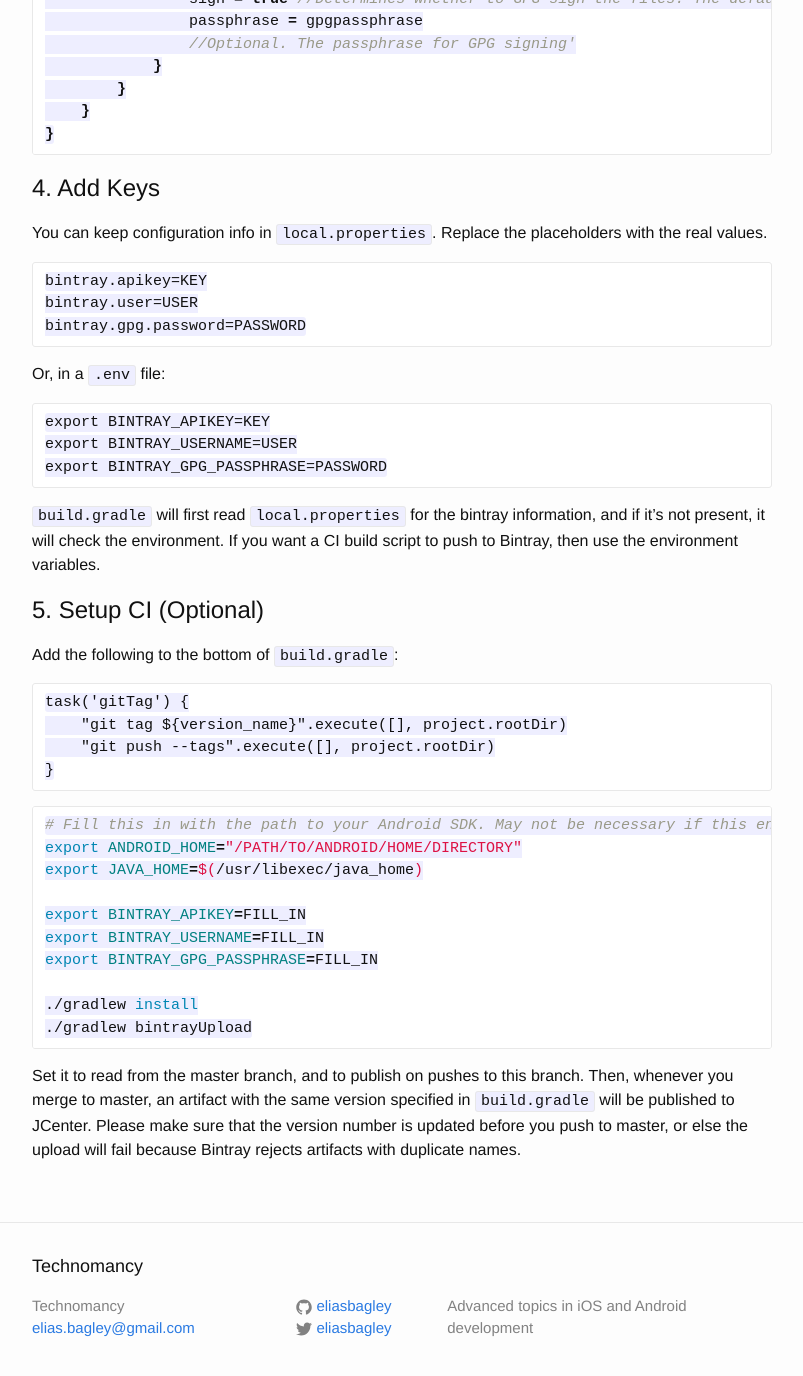
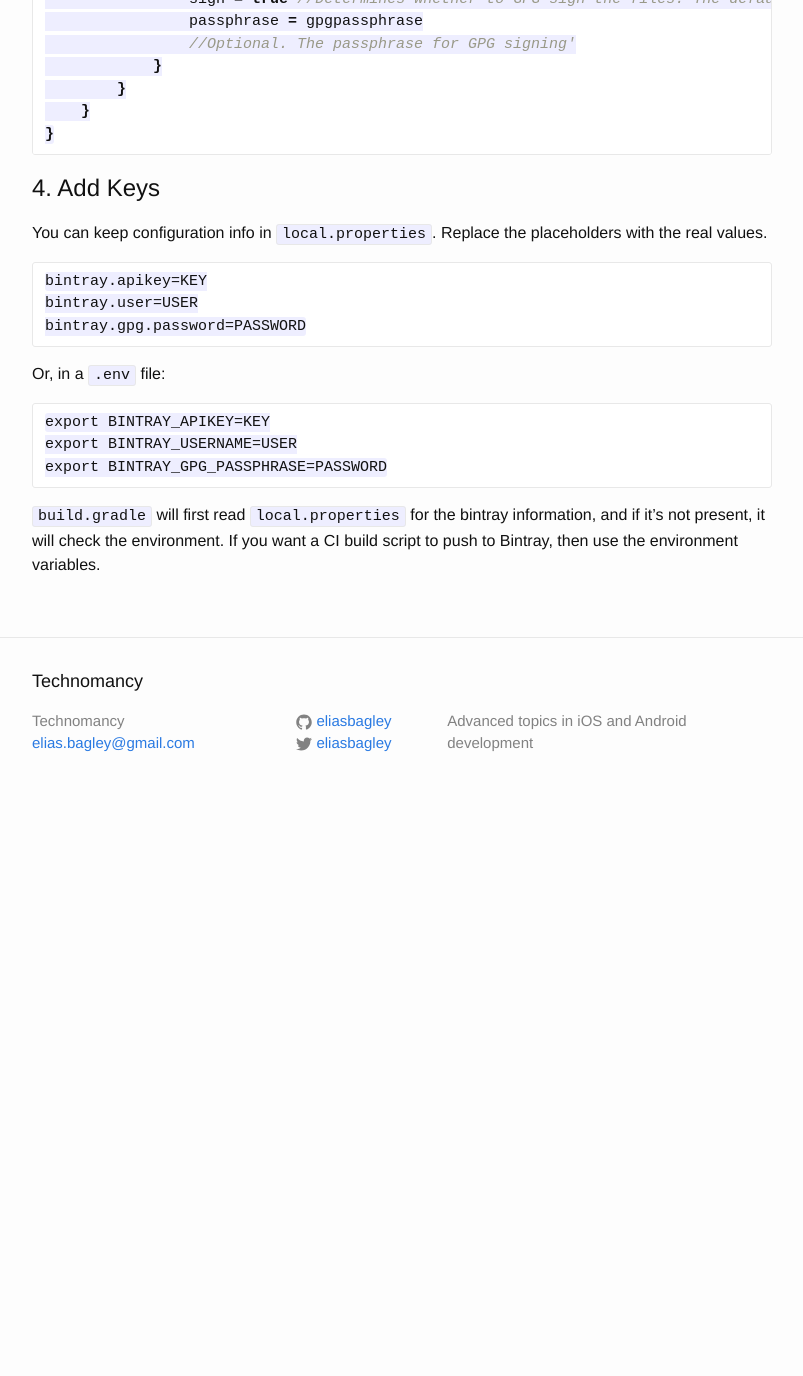
Before and after one commit to eliasbagley/eliasbagley.github.io, a Jekyll site: the page built from _posts/2015-10-23-gradle-script-for-bintray-upload.markdown, in a window 1280 px wide and 1400 px high, scrolled down 4209 px. Shown: the top 1376 px of the window, without its empty margins (238-1041 px from the left). Built offline with Jekyll 4.4.1, drawn with Linux system fonts in a browser that asks for light colours; Markdown is read by kramdown in place of the engine named in the settings; comment, search, counter and statistics services are not loaded; after the commit the page ends 5024 px from its top, so only the background shows below that.

Commit message:
Remove duplicate text

````diff
--- a/_posts/2015-10-23-gradle-script-for-bintray-upload.markdown
+++ b/_posts/2015-10-23-gradle-script-for-bintray-upload.markdown
@@ -211,31 +211,4 @@ export BINTRAY_GPG_PASSPHRASE=PASSWORD
 
 `build.gradle` will first read `local.properties` for the bintray information, and if it's not present, it will check the environment. If you want a CI build script to push to Bintray, then use the environment variables.
 
-#5. Setup CI (Optional)
-
-Add the following to the bottom of `build.gradle`:
-
-```
-task('gitTag') {
-    "git tag ${version_name}".execute([], project.rootDir)
-    "git push --tags".execute([], project.rootDir)
-}
-```
-
-```bash
-# Fill this in with the path to your Android SDK. May not be necessary if this environment variable is already populated
-export ANDROID_HOME="/PATH/TO/ANDROID/HOME/DIRECTORY"
-export JAVA_HOME=$(/usr/libexec/java_home)
-
-export BINTRAY_APIKEY=FILL_IN
-export BINTRAY_USERNAME=FILL_IN
-export BINTRAY_GPG_PASSPHRASE=FILL_IN
-
-./gradlew install
-./gradlew bintrayUpload
-```
-
-
-Set it to read from the master branch, and to publish on pushes to this branch. Then, whenever you merge to master, an artifact with the same version specified in `build.gradle` will be published to JCenter. Please make sure that the version number is updated before you push to master, or else the upload will fail because Bintray rejects artifacts with duplicate names.
-
 [bintray-link]: https://bintray.com
````
